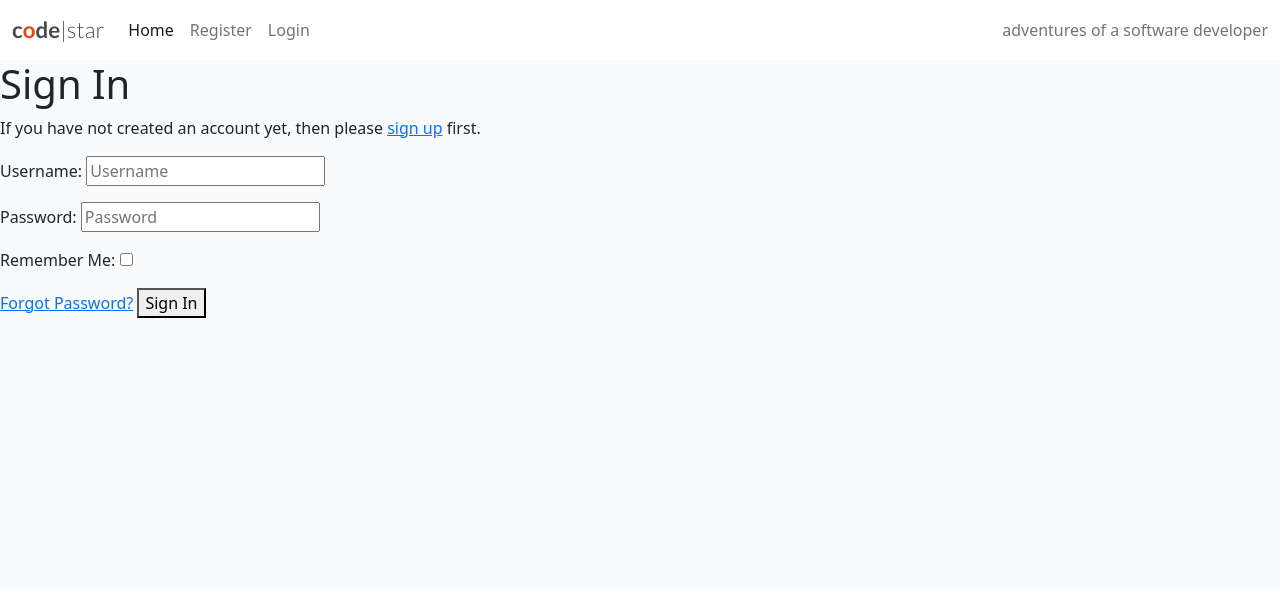
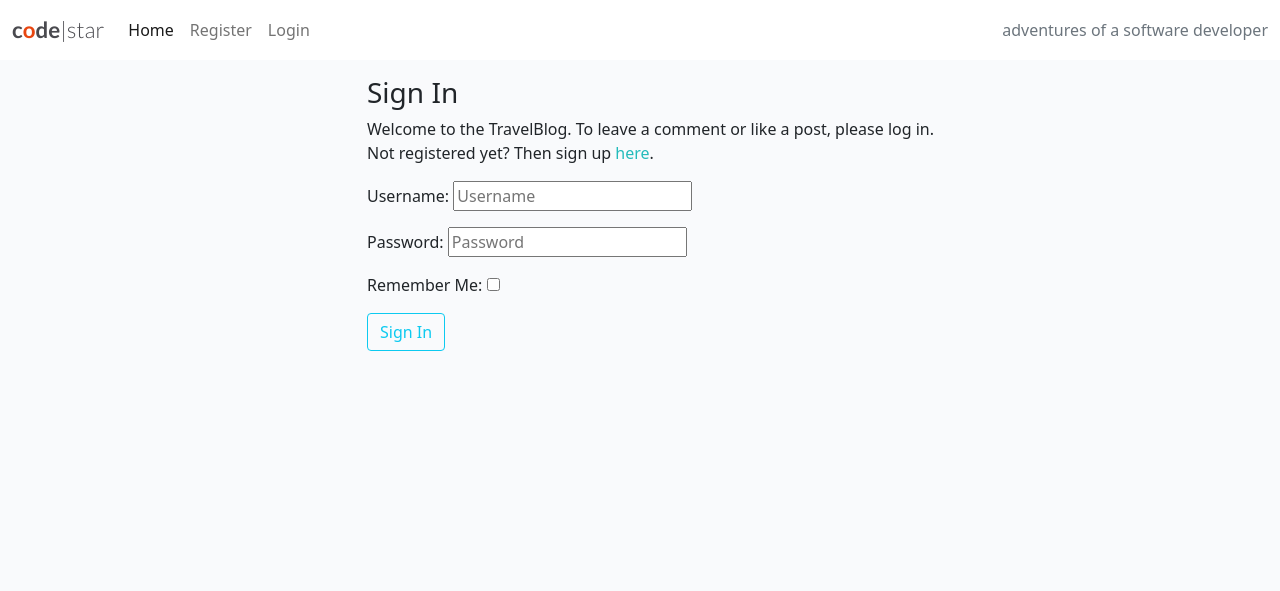
Before and after one commit to LucaDP07/TravelBlog, a Django app: page /accounts/login/ in a window 1280 px wide. Shown: the top 591 px of the page. Run offline with Django 3.2, Linux system fonts and the light colour scheme; some libraries are stand-ins or nearby versions.

Commit message:
style login, logout and signup pages with bootstrap

```diff
--- a/templates/account/login.html
+++ b/templates/account/login.html
@@ -7,22 +7,27 @@
 
 {% block content %}
 
-<h1>{% trans "Sign In" %}</h1>
+<div class="container">
+    <div class="row">
+        <div class="col-md-8 mt-3 offset-md-3">
+            <h3>{% trans "Sign In" %}</h3>
 
-
-<p>{% blocktrans %}If you have not created an account yet, then please
-<a href="{{ signup_url }}">sign up</a> first.{% endblocktrans %}</p>
-
-
+            <p>{% blocktrans %}Welcome to the TravelBlog. To leave a comment or like a post, please log in.
+              <br/> Not registered yet? Then sign up <a class="link" href="{{ signup_url }}">here</a>.
+                {% endblocktrans %}</p>
+        </div>
+    </div>
+    <div class="row">
+        <div class="col-md-8 mt-6 offset-md-3">
             <form class="login" method="POST" action="{% url 'account_login' %}">
                 {% csrf_token %}
-
                 {{ form.as_p }}
                 {% if redirect_field_value %}
                 <input type="hidden" name="{{ redirect_field_name }}" value="{{ redirect_field_value }}" />
                 {% endif %}
-  <a class="button secondaryAction" href="{% url 'account_reset_password' %}">{% trans "Forgot Password?" %}</a>
-  <button class="primaryAction" type="submit">{% trans "Sign In" %}</button>
+                <button class="btn btn-outline-info" type="submit">{% trans "Sign In" %}</button>
             </form>
-
+        </div>
+    </div>
+</div>
 {% endblock %}
```
Also changed, not shown: templates/account/logout.html (+14 -6 lines), templates/account/signup.html (+15 -5 lines). Lines whose indentation alone changed are shown as unchanged.
